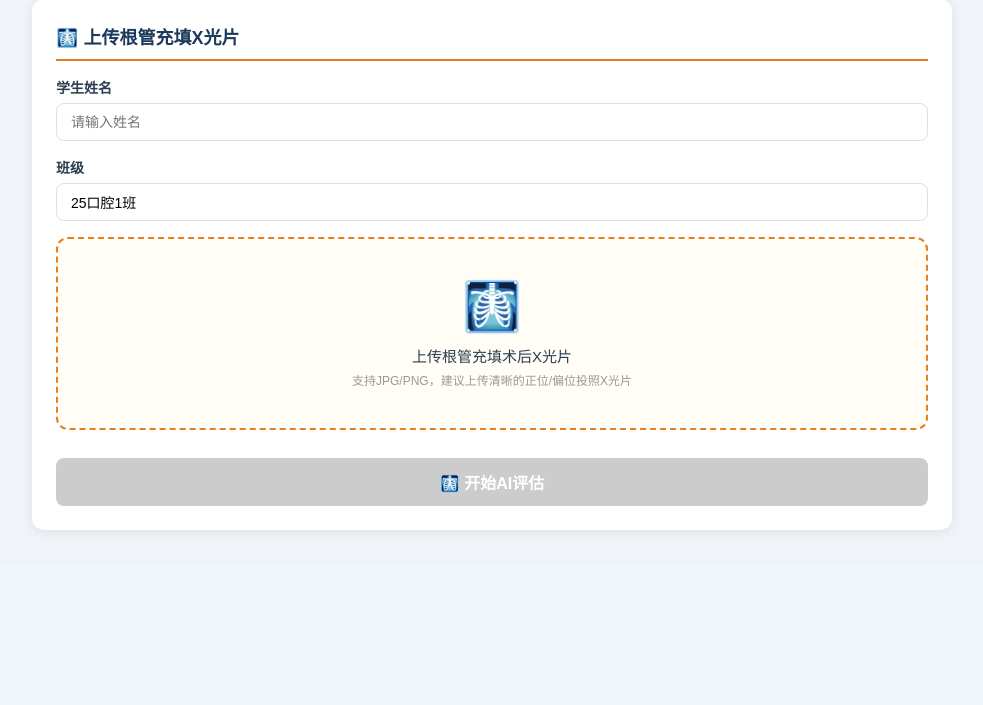
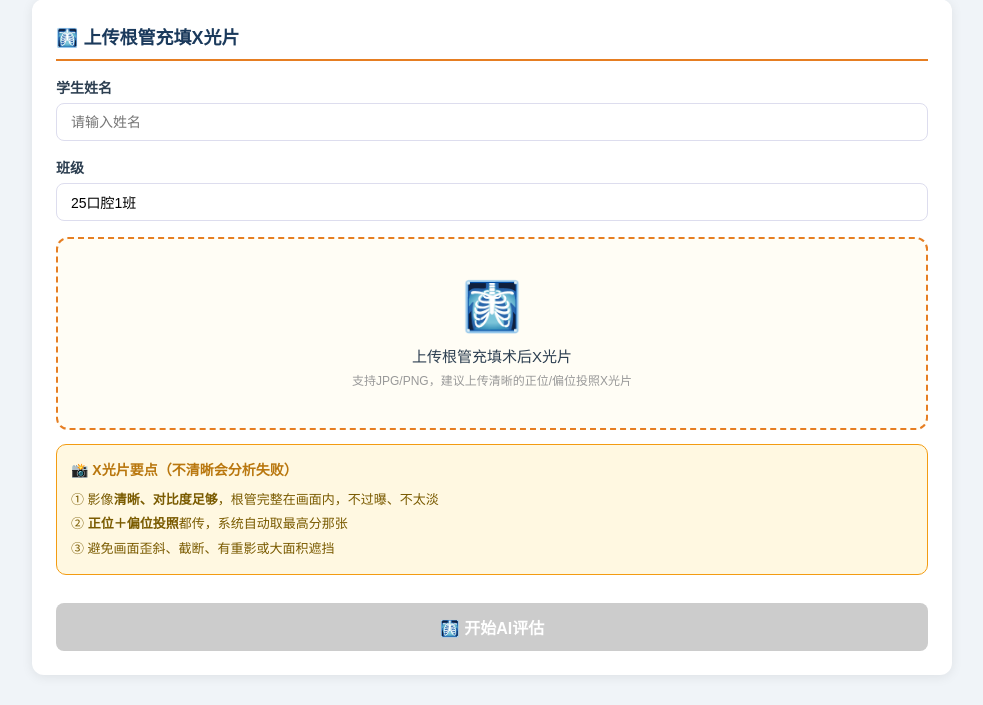
Before and after one commit to 593592996-coder/dental-ai-scoring, a Flask app: page /xray in a window 1280 px wide. Shown: the part 235-940 px from the top of the page, without its empty margins (148-1131 px from the left). Before the commit the page ends 767 px from the top, so only its background shows below. Run offline with Flask 3, Linux system fonts and the light colour scheme.

Commit message:
照片自动压缩防爆满+上传页拍照要点提示

```diff
--- a/templates/xray.html
+++ b/templates/xray.html
@@ -54,6 +54,12 @@ body{font-family:'Microsoft YaHei',sans-serif;background:#f0f4f8;min-height:100v
 <div class="form-group"><label>学生姓名</label><input type="text" id="studentName" placeholder="请输入姓名"></div>
 <div class="form-group"><label>班级</label><input type="text" id="studentClass" value="25口腔1班"></div>
 <div class="upload-zone" id="uploadZone"><div class="icon">🩻</div><div class="text">上传根管充填术后X光片</div><div class="hint">支持JPG/PNG，建议上传清晰的正位/偏位投照X光片</div><input type="file" id="fileInput" accept="image/*" multiple style="display:none"></div>
+<div style="margin:14px 0 4px;padding:12px 14px;background:#fff8e1;border:1.5px solid #f39c12;border-radius:10px;font-size:13px;line-height:1.9;color:#7a5b00;text-align:left">
+<div style="font-weight:700;font-size:14px;color:#b9770e;margin-bottom:4px">📸 X光片要点（不清晰会分析失败）</div>
+① 影像<b>清晰、对比度足够</b>，根管完整在画面内，不过曝、不太淡<br>
+② <b>正位＋偏位投照</b>都传，系统自动取最高分那张<br>
+③ 避免画面歪斜、截断、有重影或大面积遮挡
+</div>
 <div class="preview-grid" id="previewGrid"></div>
 <div style="margin-top:16px"><button class="btn btn-primary" id="analyzeBtn" disabled>🩻 开始AI评估</button></div>
 </div>
```
